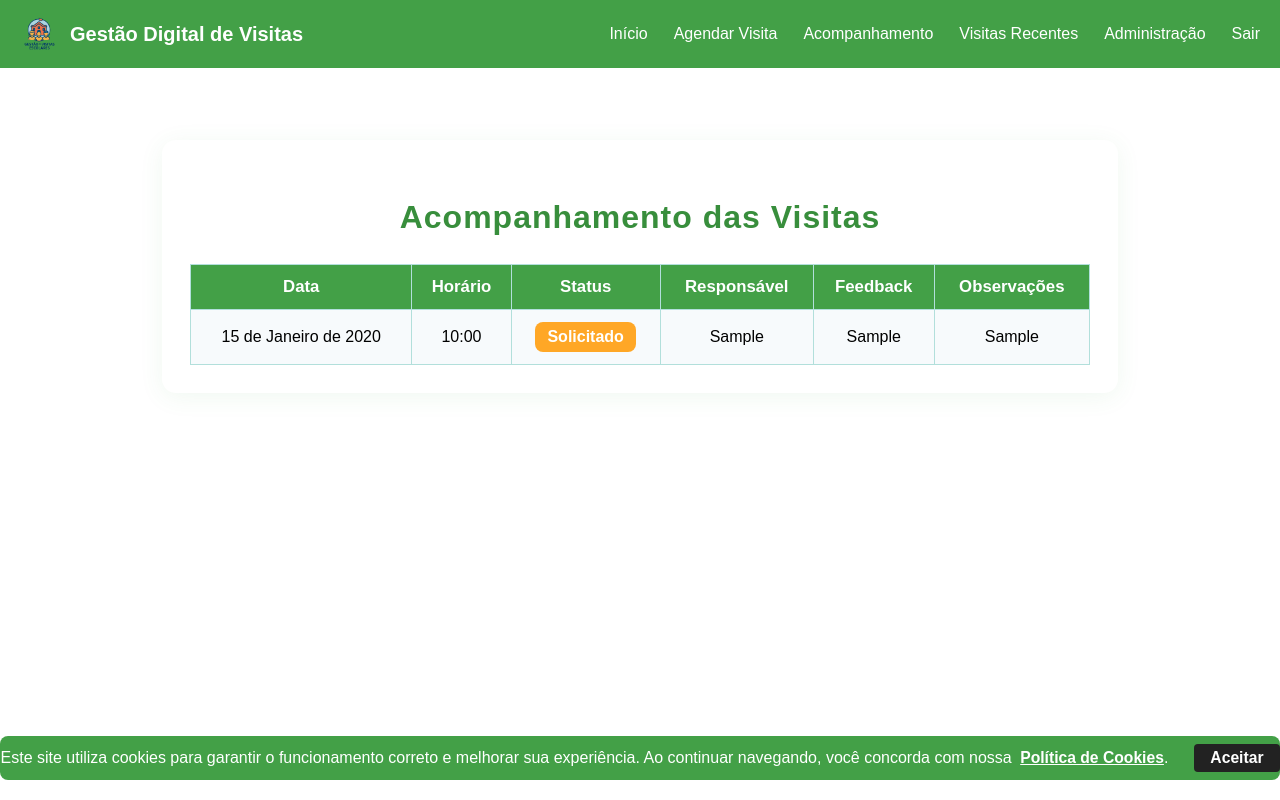
After one commit to jhow77K/Gestao-Digital-de-Visitas, a Django app: page /acompanhamento/ in a window 1280 px wide. The commit adds this page. Run offline with Django 4.2, Linux system fonts and the light colour scheme; a user stored in the database is signed in; tables that the repository leaves empty hold one stand-in row (values such as "Sample post").

Commit message:
ajuste no fluxo de agendamento e acompanhamento de visitas, salvando data e horário selecionados, bloqueio de horários ocupados e melhorias visuais

```diff
--- a/core/models.py
+++ b/core/models.py
@@ -29,19 +29,41 @@ class Escola(models.Model):
         return self.nome
 
 class Visita(models.Model):
+    STATUS_CHOICES = [
+        ('SOLICITADO', 'Solicitado'),
+        ('CONFIRMADO', 'Confirmado'),
+        ('REALIZADO', 'Realizado'),
+        ('CANCELADO', 'Cancelado'),
+    ]
+    HORARIO_CHOICES = [
+        ('10:00', '10:00'),
+        ('11:00', '11:00'),
+        ('12:00', '12:00'),
+        ('13:00', '13:00'),
+        ('14:00', '14:00'),
+        ('15:00', '15:00'),
+        ('16:00', '16:00'),
+        ('17:00', '17:00'),
+    ]
+    AGENCIA_CHOICES = [
+        ('Sim', 'Sim'),
+        ('Não', 'Não'),
+    ]
     escola = models.ForeignKey(Escola, on_delete=models.PROTECT)
     data_sugerida = models.DateField()
     numero_previsto_criancas = models.IntegerField()
     numero_previsto_adultos = models.IntegerField()
     forma_pagamento = models.CharField(max_length=20, choices=[('dinheiro', 'Dinheiro'), ('pix', 'Pix')])
-    periodo = models.CharField(max_length=10, choices=[('manha', 'Manhã'), ('tarde', 'Tarde'), ('noite', 'Noite')])
+    periodo = models.CharField(max_length=5, choices=HORARIO_CHOICES)  # agora armazena o horário
     responsavel = models.CharField(max_length=255)
-    agencia = models.CharField(max_length=255, blank=True, null=True)
+    agencia = models.CharField(max_length=3, choices=AGENCIA_CHOICES)  # agora só aceita Sim/Não
     observacoes = models.TextField(blank=True, null=True)
     feita = models.BooleanField(default=False)
+    status = models.CharField(max_length=20, choices=STATUS_CHOICES, default='SOLICITADO')
+    feedback = models.TextField(blank=True)
 
     def __str__(self):
-        return f"Visita à {self.escola.nome} em {self.data_sugerida}"
+        return f"Visita à {self.escola.nome} em {self.data_sugerida} às {self.periodo}"
 
 class Pagamento(models.Model):
     escola = models.ForeignKey(Escola, on_delete=models.SET_NULL, null=True, blank=True)
--- /dev/null
+++ b/core/templates/core/acompanhamento_visitas.html
@@ -0,0 +1,91 @@
+{% extends 'core/base.html' %} {% block content %}
+<style>
+  .acompanhamento-container {
+    max-width: 900px;
+    margin: 40px auto 0 auto;
+    background: #fff;
+    border-radius: 14px;
+    box-shadow: 0 4px 24px rgba(67, 160, 71, 0.08);
+    padding: 32px 28px 28px 28px;
+  }
+  .acompanhamento-container h2 {
+    color: #388e3c;
+    font-size: 2rem;
+    margin-bottom: 28px;
+    text-align: center;
+    font-weight: bold;
+    letter-spacing: 1px;
+  }
+  .acompanhamento-table {
+    width: 100%;
+    border-collapse: collapse;
+    margin-top: 10px;
+    font-size: 1rem;
+  }
+  .acompanhamento-table th,
+  .acompanhamento-table td {
+    border: 1px solid #b2dfdb;
+    padding: 12px 10px;
+    text-align: center;
+  }
+  .acompanhamento-table th {
+    background: #43a047;
+    color: #fff;
+    font-weight: bold;
+    font-size: 1.05rem;
+  }
+  .acompanhamento-table tr:nth-child(even) {
+    background: #f7fafc;
+  }
+  .acompanhamento-table tr:hover {
+    background: #e8f5e9;
+  }
+  .status-label {
+    padding: 6px 12px;
+    border-radius: 8px;
+    font-weight: bold;
+    color: #fff;
+    background: #388e3c;
+    display: inline-block;
+  }
+  .status-SOLICITADO {
+    background: #ffa726;
+  }
+  .status-CONFIRMADO {
+    background: #43a047;
+  }
+  .status-REALIZADO {
+    background: #1976d2;
+  }
+  .status-CANCELADO {
+    background: #b30000;
+  }
+</style>
+<div class="acompanhamento-container">
+  <h2>Acompanhamento das Visitas</h2>
+  <table class="acompanhamento-table">
+    <tr>
+      <th>Data</th>
+      <th>Horário</th>
+      <th>Status</th>
+      <th>Responsável</th>
+      <th>Feedback</th>
+      <th>Observações</th>
+    </tr>
+    {% for visita in visitas %}
+    <tr>
+      <td>{{ visita.data_sugerida }}</td>
+      <td>{{ visita.periodo }}</td>
+      <td>
+        <span class="status-label status-{{ visita.status }}">
+          {{ visita.get_status_display }}
+        </span>
+      </td>
+      <td>{{ visita.responsavel }}</td>
+      <td>{{ visita.feedback }}</td>
+      <td>{{ visita.observacoes }}</td>
+    </tr>
+    {% endfor %}
+  </table>
+</div>
+{% endblock %}
--- a/core/templates/core/base.html
+++ b/core/templates/core/base.html
@@ -86,6 +86,7 @@
       <div class="menu">
         <a href="{% url 'home' %}">Início</a>
         <a href="{% url 'cadastrar_visita' %}">Agendar Visita</a>
+        <a href="{% url 'acompanhamento_visitas' %}">Acompanhamento</a>
         {% if request.user.is_staff %}
         <a href="{% url 'admin_dashboard' %}">Visitas Recentes</a>
         <a href="/admin/">Administração</a>
@@ -125,33 +126,63 @@
         right: 0;
         background: #43a047;
         color: #fff;
-        padding: 16px;
-        text-align: center;
+        padding: 8px 0;
         z-index: 9999;
+        font-size: 1rem;
+        border-radius: 8px;
       "
     >
-      Este site utiliza cookies para garantir o funcionamento correto e melhorar
-      sua experiência. Ao continuar navegando, você concorda com nossa
+      <div
+        style="
+          max-width: 1200px;
+          margin: 0 auto;
+          display: flex;
+          justify-content: center;
+          align-items: center;
+          gap: 16px;
+          padding: 0 24px;
+        "
+      >
+        <span style="white-space: nowrap">
+          Este site utiliza cookies para garantir o funcionamento correto e
+          melhorar sua experiência. Ao continuar navegando, você concorda com
+          nossa
           <a
             href="{% url 'politica_cookies' %}"
-        style="color: rgb(0, 0, 0)"
+            style="
+              color: #fff;
+              font-size: 0.98rem;
+              font-weight: bold;
+              text-decoration: underline;
+              margin-left: 4px;
+              white-space: nowrap;
+              padding: 0;
+              background: none;
+              border: none;
+              display: inline;
+            "
             target="_blank"
             >Política de Cookies</a
           >.
+        </span>
         <button
           onclick="aceitarCookies()"
           style="
-          margin-left: 20px;
-          padding: 6px 18px;
+            margin-left: 10px;
+            padding: 5px 16px;
             border: none;
-          background: rgb(0, 0, 0);
+            background: #222;
             color: #fff;
             border-radius: 4px;
             font-weight: bold;
+            display: inline-block;
+            font-size: 0.98rem;
+            white-space: nowrap;
           "
         >
           Aceitar
         </button>
+      </div>
     </div>
     <script>
       function aceitarCookies() {
--- a/core/urls.py
+++ b/core/urls.py
@@ -8,6 +8,8 @@ from .views import (
     cadastrar_visita,
     teste_email,
     admin_dashboard,
+    acompanhamento_visitas,
+    atualizar_status_visita,
 )
 from django.views.generic import TemplateView
 
@@ -21,4 +23,6 @@ urlpatterns = [
     path('teste-email/', teste_email, name='teste_email'),
     path('politica-cookies/', TemplateView.as_view(template_name='core/politica_cookies.html'), name='politica_cookies'),
     path('admin-dashboard/', admin_dashboard, name='admin_dashboard'),
+    path('acompanhamento/', acompanhamento_visitas, name='acompanhamento_visitas'),
+    path('atualizar-status/<int:visita_id>/', atualizar_status_visita, name='atualizar_status_visita'),
 ]
--- a/core/views.py
+++ b/core/views.py
@@ -7,7 +7,9 @@ from django.contrib.auth.models import User
 from django.utils.timezone import now
 from django.contrib.auth.decorators import login_required
 from django.core.mail import send_mail
+from django.views.decorators.http import require_POST
 from django.contrib.admin.views.decorators import staff_member_required
+from datetime import datetime, time, timedelta
 
 def formatar_cnpj(cnpj):
     cnpj = ''.join(filter(str.isdigit, cnpj))
@@ -98,36 +100,46 @@ def home(request):
 
 @login_required
 def cadastrar_visita(request):
-    try:
-        escola = Escola.objects.get(email=request.user.email)
-    except Escola.DoesNotExist:
-        messages.error(request, "Escola não encontrada para este usuário.")
-        return redirect('login')
+    escola = Escola.objects.get(email=request.user.email)
+    data_escolhida = request.GET.get('data')
+    if not data_escolhida:
+        data_escolhida = datetime.now().date().strftime('%Y-%m-%d')
+
+    # Horários das 10:00 às 17:00
+    horarios = ['10:00','11:00','12:00','13:00','14:00','15:00','16:00','17:00']
+
+    # Busca visitas já agendadas para o dia
+    visitas_data = Visita.objects.filter(data_sugerida=data_escolhida)
+    horarios_ocupados = set(visita.periodo for visita in visitas_data)
+    horarios_lista = []
+    for h in horarios:
+        status = 'agendado' if h in horarios_ocupados else 'disponivel'
+        horarios_lista.append({'hora': h, 'status': status})
 
     if request.method == 'POST':
         data_sugerida = request.POST.get('data_sugerida')
-        numero_previsto_criancas = request.POST.get('numero_previsto_criancas')
-        numero_previsto_adultos = request.POST.get('numero_previsto_adultos')
-        forma_pagamento = request.POST.get('forma_pagamento')
         periodo = request.POST.get('periodo')
-        responsavel = request.POST.get('responsavel')
-        agencia = request.POST.get('agencia')
-        observacoes = request.POST.get('observacoes')
+        if periodo in horarios_ocupados:
+            messages.error(request, "Esse horário já está agendado para outra escola!")
+        else:
+            Visita.objects.create(
+                escola=escola,
+                data_sugerida=data_sugerida,
+                periodo=periodo,
+                numero_previsto_criancas=request.POST.get('numero_previsto_criancas'),
+                numero_previsto_adultos=request.POST.get('numero_previsto_adultos'),
+                forma_pagamento=request.POST.get('forma_pagamento'),
+                responsavel=request.POST.get('responsavel'),
+                agencia=request.POST.get('agencia'),
+                observacoes=request.POST.get('observacoes'),
+            )
+            messages.success(request, "Visita agendada com sucesso!")
+            return redirect('acompanhamento_visitas')
 
-        Visita.objects.create(
-            escola=escola,
-            data_sugerida=data_sugerida,
-            numero_previsto_criancas=numero_previsto_criancas,
-            numero_previsto_adultos=numero_previsto_adultos,
-            forma_pagamento=forma_pagamento,
-            periodo=periodo,
-            responsavel=responsavel,
-            agencia=agencia,
-            observacoes=observacoes
-        )
-        messages.success(request, "Visita agendada com sucesso!")
-        return redirect('home')
-    return render(request, 'core/cadastrar_visita.html')
+    return render(request, 'core/cadastrar_visita.html', {
+        'data_escolhida': data_escolhida,
+        'horarios_lista': horarios_lista,
+    })
 
 def teste_email(request):
     send_mail(
@@ -141,5 +153,30 @@ def teste_email(request):
 
 @staff_member_required
 def admin_dashboard(request):
-    visitas_recentes = Visita.objects.order_by('-id')[:10]  # últimas 10 visitas
+    visitas_recentes = Visita.objects.order_by('-id')[:10]
     return render(request, 'core/admin_dashboard.html', {'visitas': visitas_recentes})
+
+@login_required
+def acompanhamento_visitas(request):
+    escola = Escola.objects.get(email=request.user.email)
+    visitas = Visita.objects.filter(escola=escola).order_by('-id')
+    horarios = ['10:00','11:00','12:00','13:00','14:00','15:00','16:00','17:00']
+    return render(request, 'core/acompanhamento_visitas.html', {
+        'visitas': visitas,
+        'horarios': horarios,
+    })
+
+@staff_member_required
+@require_POST
+def atualizar_status_visita(request, visita_id):
+    visita = get_object_or_404(Visita, id=visita_id)
+    novo_status = request.POST.get('status')
+    novo_feedback = request.POST.get('feedback', '')
+    if novo_status in dict(Visita.STATUS_CHOICES):
+        visita.status = novo_status
+        visita.feedback = novo_feedback
+        visita.save()
+        messages.success(request, "Status e feedback atualizados com sucesso!")
+    else:
+        messages.error(request, "Status inválido.")
+    return redirect('admin_dashboard')
```
Also changed, not shown: core/templates/core/admin_dashboard.html (+20 -0 lines), core/templates/core/cadastrar_visita.html (+232 -109 lines), core/migrations/0020_visita_feedback_visita_status.py (added), core/migrations/0021_alter_visita_agencia_alter_visita_periodo.py (added). Lines whose indentation alone changed are shown as unchanged.
